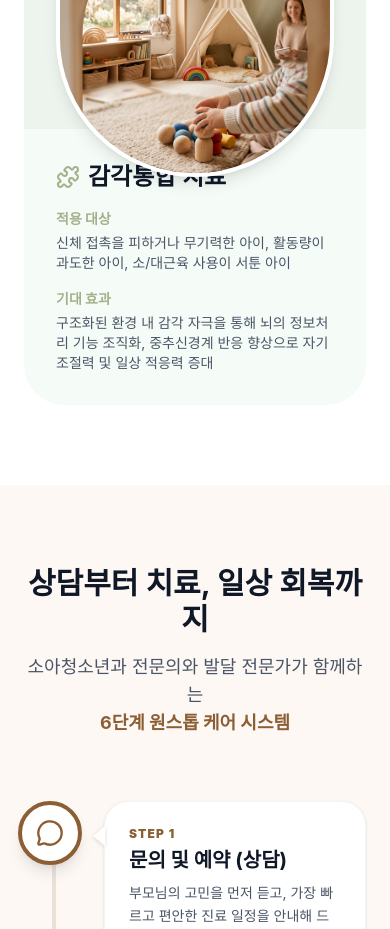
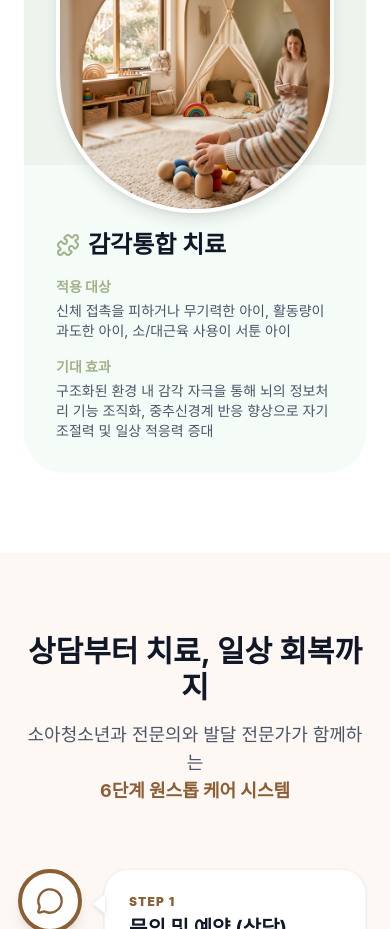
Before and after one commit to hilion0107/puberty, a Next.js app: page /development in a window 390 px wide. Shown: the part 4820-5749 px from the top of the page. Built offline with nearby package versions, Linux system fonts and the light colour scheme; a web font is replaced by a local one.

Commit message:
style(development): fix image overlap on mobile for sensory integration therapy

```diff
--- a/app/development/page.tsx
+++ b/app/development/page.tsx
@@ -107,10 +107,10 @@ export default function DevelopmentClinic() {
                         className="mb-16 text-center"
                     >
                         <h2 className="text-3xl font-bold text-gray-900 md:text-4xl">
-                            우리 아이, 발달 지연을 의심해야 할까요?
+                            우리 아이, <br className="block md:hidden" /> 발달 지연을 의심해야 할까요?
                         </h2>
                         <p className="mt-4 text-lg text-gray-500">
-                            다음 항목 중 해당되는 것이 있다면 편안하게 상담을 받아보세요.
+                            다음 항목 중 해당되는 것이 있다면 <br className="block md:hidden" /> 편안하게 상담을 받아보세요.
                         </p>
                     </motion.div>
 
@@ -313,7 +313,7 @@ export default function DevelopmentClinic() {
                                     />
                                 </div>
                             </div>
-                            <div className="p-8">
+                            <div className="p-8 pt-16 relative z-10">
                                 <h3 className="mb-4 flex items-center gap-2 text-2xl font-bold text-gray-900">
                                     <Puzzle className="h-6 w-6 text-dev-green" /> 감각통합 치료
                                 </h3>
```
